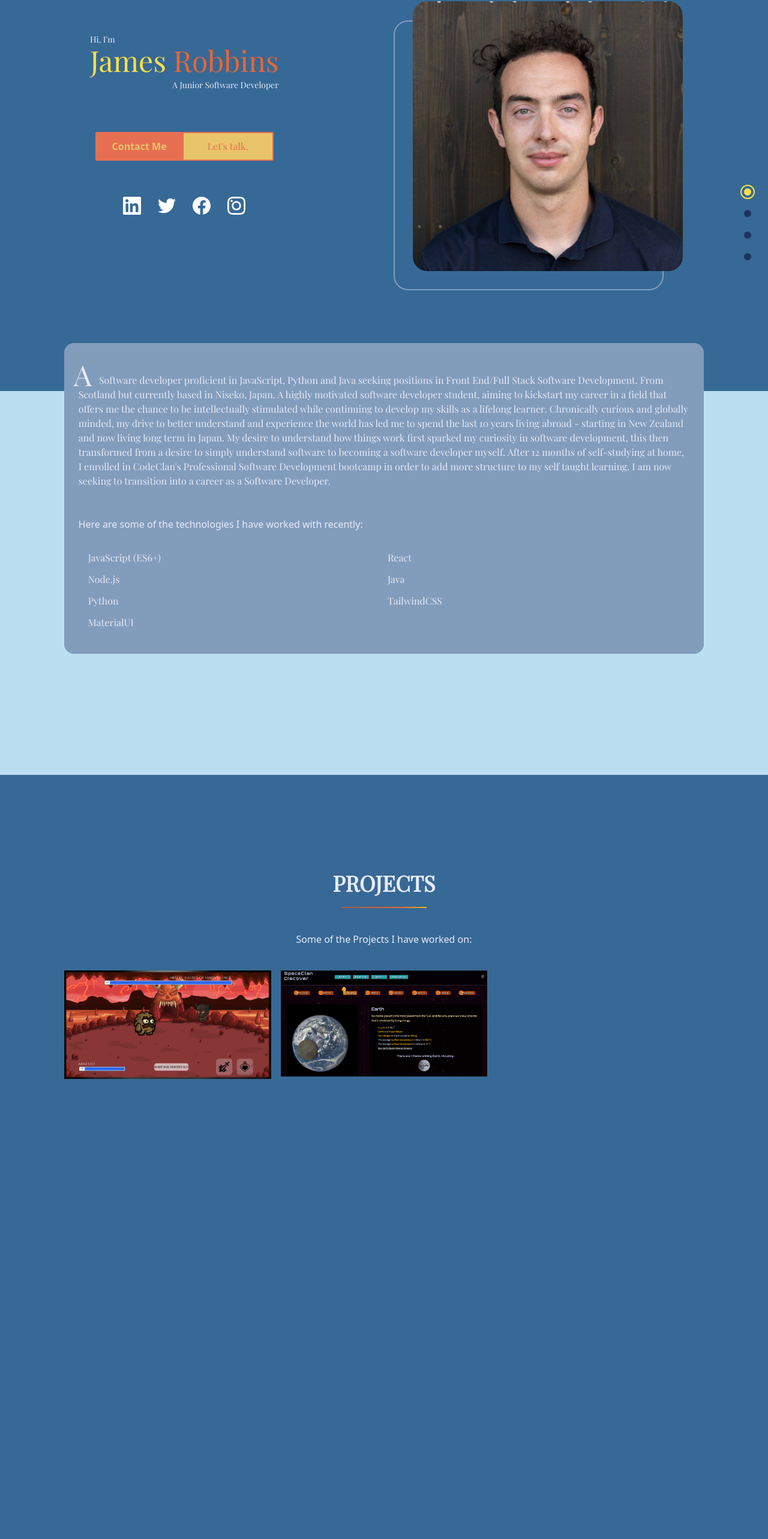
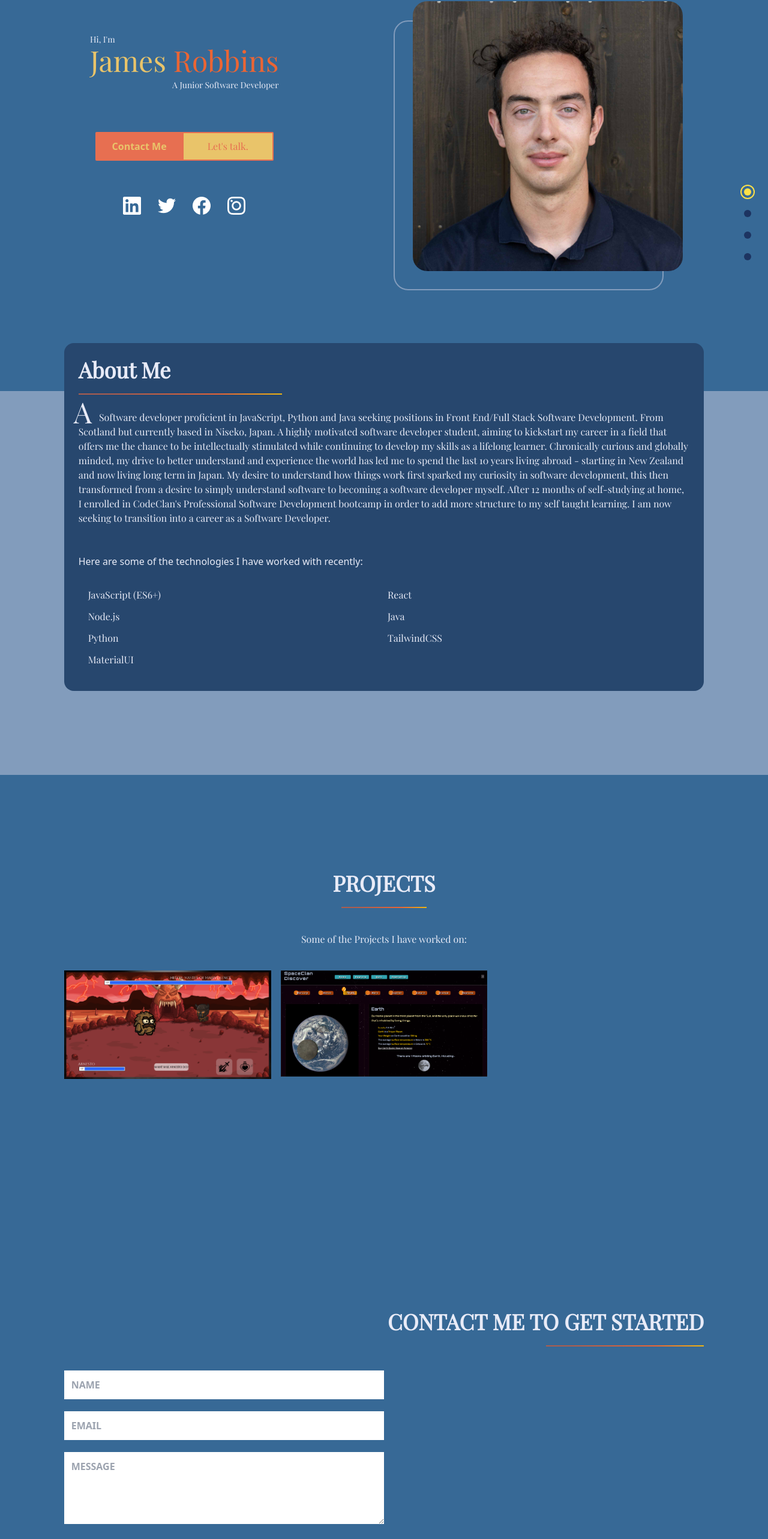
Before and after one commit to j-rob16/james-r-portfolio, a React (Create React App) app: page / in a window 1280 px wide. Shown: the part 166-2732 px from the top of the page at 60% size. Before the commit the page ends 2157 px from the top, so only its background shows below. Built offline with nearby package versions, Linux system fonts and the light colour scheme; a web font is replaced by a local one.

Commit message:
contact form section added

```diff
--- a/package.json
+++ b/package.json
@@ -10,6 +10,7 @@
     "react": "^18.2.0",
     "react-anchor-link-smooth-scroll": "^1.0.12",
     "react-dom": "^18.2.0",
+    "react-hook-form": "^7.39.5",
     "react-icons": "^4.6.0",
     "react-scripts": "5.0.1",
     "web-vitals": "^2.1.4"
--- a/src/App.js
+++ b/src/App.js
@@ -6,6 +6,7 @@
 import LineGradient from './components/LineGradient';
 import AboutMe from './scenes/AboutMe';
 import Projects from './scenes/Projects';
+import Contact from './scenes/Contact';
 
 function App() {
   const [selectedPage, setSelectedPage] = useState('home');
@@ -41,13 +42,17 @@
       </div>
       {/* <LineGradient /> */}
 
-      <div className='bg-[#BBDEF0] h-[80%]'>
+      <div className='bg-frostblue h-[80%]'>
         <AboutMe />
       </div>
 
       <div className='w-5/6 mx-auto'>
         <Projects />
       </div>
+
+      <div className='w-5/6 mx-auto md:h-full'>
+        <Contact />
+      </div>
     </div>
   );
 }
--- a/src/scenes/AboutMe.jsx
+++ b/src/scenes/AboutMe.jsx
@@ -1,5 +1,5 @@
 import { motion } from 'framer-motion';
-import MarkerArrow from '../components/MarkerArrow';
+import LineGradient from '../components/LineGradient';
 import useMediaQuery from '../hooks/useMediaQuery';
 
 const AboutMe = () => {
@@ -21,8 +21,28 @@
             hidden: { opacity: 0, x: -50 },
             visible: { opacity: 1, x: 0 }
           }}
-          className='bg-frostblue mt-3 p-6 rounded-t-2xl relative top-[-80px]'
+          className='bg-indigo mt-3 p-6 rounded-t-2xl relative top-[-80px]'
         >
+          <motion.div
+            initial='hidden'
+            whileInView='visible'
+            viewport={{ once: true, amount: 0.5 }}
+            transition={{ duration: 1.5 }}
+            variants={{
+              hidden: { opacity: 0, y: -50 },
+              visible: { opacity: 1, y: 0 }
+            }}
+            className='w-full mx-auto text-left'
+        >
+          <div>
+            <p className='font-playfair font-semibold text-4xl'>
+              About Me
+            </p>
+            <div className='flex justify-start mt-5'>
+              <LineGradient width='w-1/3' />
+            </div>
+          </div>
+        </motion.div>
           <p className='font-playfair text-left'><span className='text-5xl relative top-1 right-2'>A</span> Software developer proficient in JavaScript, Python and Java seeking positions in Front End/Full Stack Software Development. From Scotland but currently based in Niseko, Japan.
               A highly motivated software developer student, aiming to kickstart my career in a field that offers me the chance to be intellectually stimulated while continuing to develop my skills as a lifelong learner.
 
@@ -41,7 +61,7 @@
             hidden: { opacity: 0, x: -50 },
             visible: { opacity: 1, x: 0 }
           }}
-          className='bg-frostblue p-6 relative top-[-80px] rounded-b-2xl'
+          className='bg-indigo p-6 relative top-[-80px] rounded-b-2xl'
         >
           <h4>Here are some of the technologies I have worked with recently:</h4>
           <ul className='grid grid-cols-2 p-4 mt-4 font-playfair text-md gap-3'>
@@ -80,7 +100,7 @@
             hidden: { opacity: 0, x: -50 },
             visible: { opacity: 1, x: 0 }
           }}
-          className='bg-frostblue mt-3 p-6 rounded-t-2xl relative top-[-80px] border-b-black border-solid border-b-[.5px]'
+          className='bg-indigo mt-3 p-6 rounded-t-2xl relative top-[-80px] border-b-black border-solid border-b-[.5px]'
         >
           <p className='font-playfair text-center'><span className='text-4xl relative top-1 right-2'>A</span> Software developer proficient in JavaScript, Python and Java seeking positions in Front End/Full Stack Software Development. From Scotland but currently based in Niseko, Japan.
               A highly motivated software developer student, aiming to kickstart my career in a field that offers me the chance to be intellectually stimulated while continuing to develop my skills as a lifelong learner.
@@ -100,7 +120,7 @@
             hidden: { opacity: 0, x: -50 },
             visible: { opacity: 1, x: 0 }
           }}
-          className='bg-frostblue p-6 relative top-[-80px] rounded-b-2xl'
+          className='bg-charcoal p-6 relative top-[-80px] rounded-b-2xl'
         >
           <h4>Here are some of the technologies I have worked with recently:</h4>
           <ul className='grid grid-cols-2 p-4 mt-4 font-playfair text-md gap-3'>
--- /dev/null
+++ b/src/scenes/Contact.jsx
@@ -0,0 +1,133 @@
+import LineGradient from '../components/LineGradient';
+import { useForm } from 'react-hook-form';
+import { motion } from 'framer-motion';
+
+const Contact = () => {
+  const {
+    register,
+    trigger,
+    formState: {errors}
+  } = useForm();
+
+  const onSubmit = async (e) => {
+    const isValid = await trigger();
+    if (!isValid) {
+      e.preventDefault();
+    }
+  };
+
+  return (
+    <section
+      id='contact'
+      className='py-48'
+    >
+      {/* HEADING */}
+      <motion.div
+        className='flex justify-end w-full'
+        initial='hidden'
+        whileInView='visible'
+        viewport={{ once: true, amount: 0.5 }}
+        transition={{ duration: 1.5 }}
+        variants={{
+          hidden: { opacity: 0, x: -50 },
+          visible: { opacity: 1, x: 0 }
+        }}
+      >
+        <div>
+          <p className='font-playfair font-semibold text-4xl'>
+            <span className='text-yellow '>CONTACT ME </span>TO GET STARTED
+          </p>
+          <div className='flex md:justify-end my-5'>
+            <LineGradient width='w-1/2' />
+          </div>
+        </div>
+      </motion.div>
+
+      {/* FORM */}
+      <div className='md:flex md:justify-between gap-16 mt-5'>
+        <motion.div
+          initial='hidden'
+          whileInView='visible'
+          viewport={{ once: true, amount: 0.5 }}
+          transition={{ delay: 0.2, duration: 1.5 }}
+          variants={{
+            hidden: { opacity: 0, y: 50 },
+            visible: { opacity: 1, y: 0 }
+          }}
+          className='basis-1/2 mt-10 md:mt-0'
+        >
+          <form
+            target='_blank'
+            onSubmit={onSubmit}
+            action = 'https://formsubmit.co/52f0c494affb4f11422077e5987e2923'
+            method='POST'
+          >
+          {/* NAME */}
+            <input
+              className='w-full bg-blue font-semibold placeholder-opaque-black p-3'
+              type='text'
+              placeholder='NAME'
+              {...register('name', {
+                required: true,
+                maxLength: 100
+              })}
+            />
+            {errors.name && (
+              <p className='text-red mt-1'>
+                {errors.name.type === 'required' && 'This field is required'}
+                {errors.name.type === 'maxLength' && 'Max Length is 100 char.'}
+              </p>
+            )}
+
+            {/* EMAIL */}
+            <input
+              className='w-full bg-blue font-semibold placeholder-opaque-black p-3 mt-5'
+              type='text'
+              placeholder='EMAIL'
+              {...register('email', {
+                required: true,
+                pattern: /^[A-Z0-9._%+-]+@[A-Z0-9.-]+\.[A-Z]{2,}$/i,
+              })}
+            />
+            {errors.email && (
+              <p className='text-red mt-1'>
+                {errors.email.type === 'required' && 'This field is required'}
+                {errors.email.type === 'pattern' && 'Not a valid email address'}
+              </p>
+            )}
+
+            {/* MESSAGE */}
+            <textarea
+              className='w-full bg-blue font-semibold placeholder-opaque-black p-3 mt-5'
+              type='text'
+              placeholder='MESSAGE'
+              rows='4'
+              columns='50'
+              {...register('message', {
+                required: true,
+                maxLength: 2000
+              })}
+            />
+            {errors.message && (
+              <p className='text-red mt-1'>
+                {errors.message.type === 'required' && 'This field is required'}
+                {errors.message.type === 'maxLength' && 'Max Length is 2000 char.'}
+              </p>
+            )}
+
+            {/* SUBMIT BUTTON */}
+            <button
+              type='submit'
+              className='p-5 bg-yellow font-semibold text-deep-blue mt-5 hover:bg-red
+                        hover:text-white transition duration-500'
+            >
+              SEND ME A MESSAGE
+            </button>
+          </form>
+        </motion.div>
+      </div>
+    </section>
+  )
+};
+
+export default Contact;
--- a/src/scenes/Home.jsx
+++ b/src/scenes/Home.jsx
@@ -55,7 +55,7 @@
             <p className='font-playfair text-sm text-left'>Hi, I'm</p>
             <p
               className='text-5xl font-playfair z-10 text-center md:text-start mb-2
-                        text-yellow-300 transition duration-700'
+                        text-crayola transition duration-700'
             >
             James {""}
               <span
--- a/src/scenes/NavBar.jsx
+++ b/src/scenes/NavBar.jsx
@@ -10,7 +10,7 @@
     <AnchorLink
       className={`
         ${selectedPage === lowerCasePage ? "text-white" : ""}
-        hover:text-yellow-300 transition duration-500
+        hover:text-crayola transition duration-500
         `}
         href={`#${lowerCasePage}`}
         onClick={() => setSelectedPage(lowerCasePage)}
--- a/src/scenes/Projects.jsx
+++ b/src/scenes/Projects.jsx
@@ -17,7 +17,7 @@
 
 const Project = ({ title, subtitle, href }) => {
   const overlayStyles = `absolute h-full w-full opacity-0 hover:opacity-90 transition duration-500 hover:cursor-pointer
-                         bg-frostblue z-30 flex flex-col justify-center items-center text-center p-16 text-indigo`
+                         bg-frostblue z-30 flex flex-col justify-center items-center text-center mb-5 p-16 text-indigo`
   const projectTitle = title.split(" ").join("-").toLowerCase();
 
   return (
@@ -37,6 +37,8 @@
       id='projects'
       className='pt-40 pb-48'
     >
+
+      {/* TITLE */}
       <motion.div
           initial='hidden'
           whileInView='visible'
@@ -56,7 +58,7 @@
             <LineGradient width='w-1/3' />
           </div>
         </div>
-        <p className='mt-10 mb-10'>
+        <p className='mt-10 mb-10 font-playfair'>
           Some of the Projects I have worked on:
         </p>
       </motion.div>
```
Also changed, not shown: 1 other file (tests, documents, lock files or other folders).
